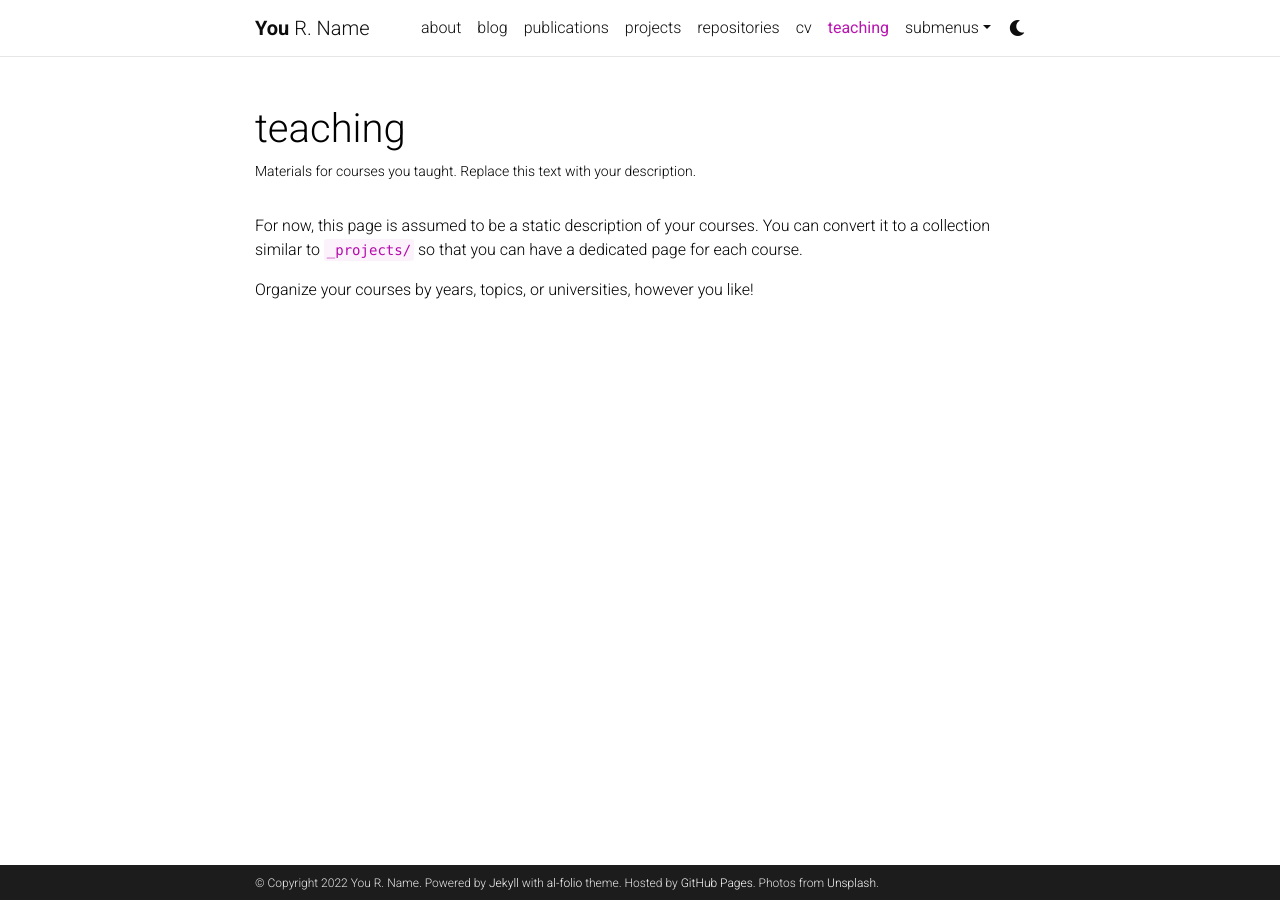
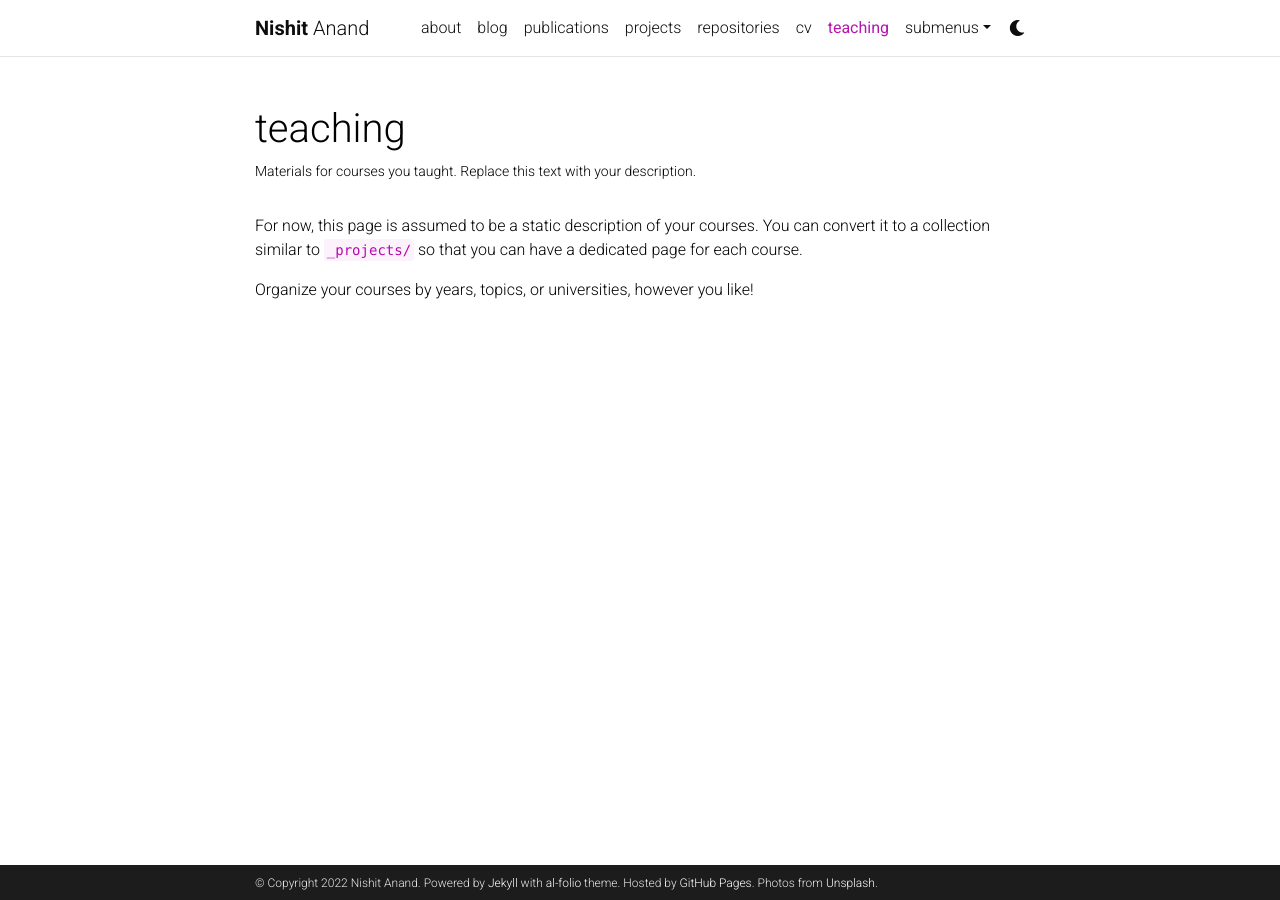
Before and after one commit to nishitanand/nishitanand.github.io, a Jekyll site: the page built from _pages/teaching.md, in a window 1280 px wide. Built offline with Jekyll 4.4.1, drawn with Linux system fonts in a browser that asks for light colours; comment, search, counter and statistics services are not loaded; a style sheet for code colours, icons or effects is not loaded.

Commit message:
First Commit, Initial Files

```diff
--- a/_config.yml
+++ b/_config.yml
@@ -3,9 +3,9 @@
 # -----------------------------------------------------------------------------
 
 title: blank # the website title (if blank, full name will be used instead)
-first_name: You
-middle_name: R.
-last_name: Name
+first_name: Nishit
+middle_name:
+last_name: Anand
 email: you@example.com
 description: > # the ">" symbol means to ignore newlines until "footer_text:"
   A simple, whitespace theme for academics. Based on [*folio](https://github.com/bogoli/-folio) design.
@@ -18,8 +18,8 @@ keywords: jekyll, jekyll-theme, academic-website, portfolio-website  # add your
 lang: en # the language of your site (for example: en, fr, cn, ru, etc.)
 icon: ⚛️  # the emoji used as the favicon (alternatively, provide image name in /assets/img/)
 
-url: https://alshedivat.github.io # the base hostname & protocol for your site
-baseurl: /al-folio # the subpath of your site, e.g. /blog/
+url: https://nishitanand.github.io # the base hostname & protocol for your site
+baseurl: # the subpath of your site, e.g. /blog/
 last_updated: false # set to true if you want to display last updated in the footer
 impressum_path:  # set to path to include impressum link in the footer, use the same path as permalink in a page, helps to conform with EU GDPR
 
```
